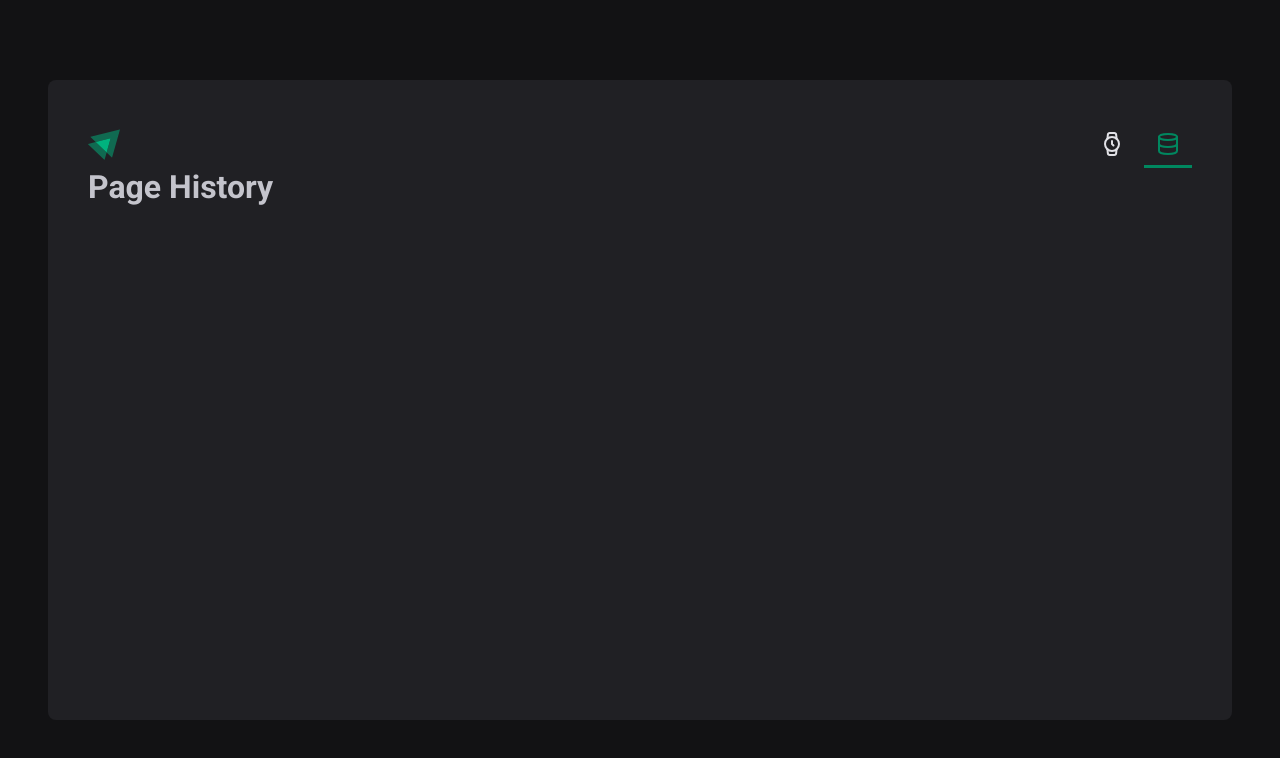
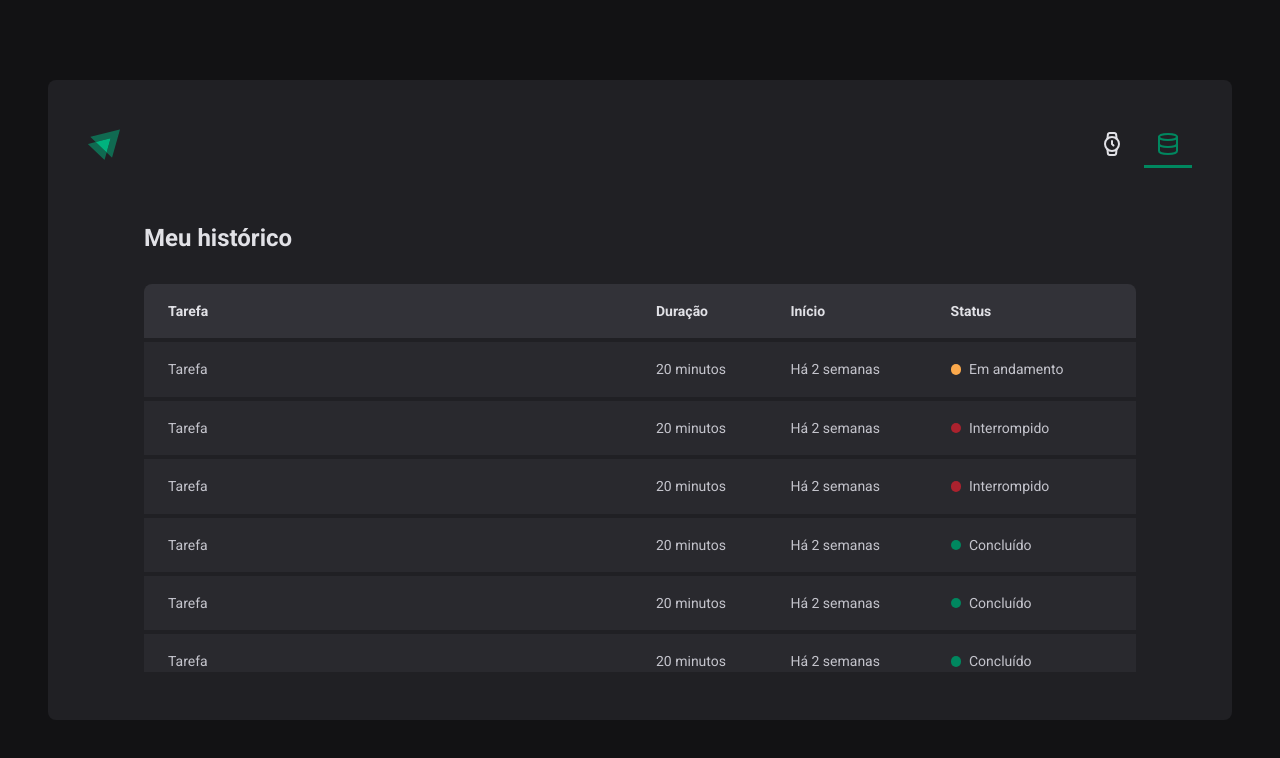
Before and after one commit to adairjuneoaf/prisma-timer, a React (Vite) app: page /history in a window 1280 px wide. Shown: the top 758 px of the page. Built offline with nearby package versions, Linux system fonts and the light colour scheme.

Commit message:
Estilizações finalizadas na página de history.

```diff
--- a/index.html
+++ b/index.html
@@ -7,6 +7,8 @@
     <link rel="preconnect" href="https://fonts.gstatic.com" crossorigin />
 
     <meta name="viewport" content="width=device-width, initial-scale=1.0" />
+
+    <link rel="shortcut icon" href="/logo-timer.svg" type="image/svg" sizes="96x96" />
 
     <link
       href="https://fonts.googleapis.com/css2?family=Roboto+Mono:wght@700&family=Roboto:wght@400;700&display=swap"
--- a/src/pages/History.tsx
+++ /dev/null
@@ -1,9 +0,0 @@
-import React from 'react'
-
-export const History: React.FC = () => {
-  return (
-    <>
-      <h1>Page History</h1>
-    </>
-  )
-}
--- /dev/null
+++ b/src/pages/History/index.tsx
@@ -0,0 +1,89 @@
+import React from 'react'
+import { HistoryContainer, HistoryList, Status } from './styles'
+
+export const History: React.FC = () => {
+  return (
+    <HistoryContainer>
+      <h1>Meu histórico</h1>
+
+      <HistoryList>
+        <table>
+          <thead>
+            <tr>
+              <th>Tarefa</th>
+              <th>Duração</th>
+              <th>Início</th>
+              <th>Status</th>
+            </tr>
+          </thead>
+          <tbody>
+            <tr>
+              <td>Tarefa</td>
+              <td>20 minutos</td>
+              <td>Há 2 semanas</td>
+              <td>
+                <Status statusTask='yellow'>Em andamento</Status>
+              </td>
+            </tr>
+            <tr>
+              <td>Tarefa</td>
+              <td>20 minutos</td>
+              <td>Há 2 semanas</td>
+              <td>
+                <Status statusTask='red'>Interrompido</Status>
+              </td>
+            </tr>
+            <tr>
+              <td>Tarefa</td>
+              <td>20 minutos</td>
+              <td>Há 2 semanas</td>
+              <td>
+                <Status statusTask='red'>Interrompido</Status>
+              </td>
+            </tr>
+            <tr>
+              <td>Tarefa</td>
+              <td>20 minutos</td>
+              <td>Há 2 semanas</td>
+              <td>
+                <Status statusTask='green'>Concluído</Status>
+              </td>
+            </tr>
+            <tr>
+              <td>Tarefa</td>
+              <td>20 minutos</td>
+              <td>Há 2 semanas</td>
+              <td>
+                <Status statusTask='green'>Concluído</Status>
+              </td>
+            </tr>
+            <tr>
+              <td>Tarefa</td>
+              <td>20 minutos</td>
+              <td>Há 2 semanas</td>
+              <td>
+                <Status statusTask='green'>Concluído</Status>
+              </td>
+            </tr>
+            <tr>
+              <td>Tarefa</td>
+              <td>20 minutos</td>
+              <td>Há 2 semanas</td>
+              <td>
+                <Status statusTask='green'>Concluído</Status>
+              </td>
+            </tr>
+            <tr>
+              <td>Tarefa</td>
+              <td>20 minutos</td>
+              <td>Há 2 semanas</td>
+              <td>
+                <Status statusTask='red'>Interrompido</Status>
+              </td>
+            </tr>
+          </tbody>
+        </table>
+      </HistoryList>
+    </HistoryContainer>
+  )
+}
--- /dev/null
+++ b/src/pages/History/styles.ts
@@ -0,0 +1,89 @@
+import styled from 'styled-components'
+
+export const HistoryContainer = styled.main`
+  flex: 1;
+  padding: 3.5rem;
+
+  width: 100%;
+  height: 100%;
+
+  display: flex;
+  flex-direction: column;
+
+  h1 {
+    font-size: 1.5rem;
+    color: ${(props) => props.theme['gray-100']};
+  }
+`
+
+export const HistoryList = styled.div`
+  flex: 1;
+  overflow: auto;
+  margin-top: 2rem;
+
+  table {
+    width: 100%;
+    border-collapse: collapse;
+    min-width: 600px;
+
+    th {
+      background-color: ${(props) => props.theme['gray-600']};
+      padding: 1rem;
+      text-align: left;
+      color: ${(props) => props.theme['gray-100']};
+      font-size: 0.875rem;
+      line-height: 1.6;
+
+      &:first-child {
+        border-top-left-radius: 8px;
+        padding-left: 1.5rem;
+      }
+
+      &:last-child {
+        border-top-right-radius: 8px;
+        padding-right: 1.5rem;
+      }
+    }
+
+    td {
+      background-color: ${(props) => props.theme['gray-700']};
+      border-top: 4px solid ${(props) => props.theme['gray-800']};
+      padding: 1rem;
+      font-size: 0.875rem;
+      line-height: 1.6;
+
+      &:first-child {
+        width: 50%;
+        padding-left: 1.5rem;
+      }
+
+      &:last-child {
+        padding-right: 1.5rem;
+      }
+    }
+  }
+`
+
+enum STATUS_COLORS {
+  yellow = 'yellow-500',
+  red = 'red-500',
+  green = 'green-500',
+}
+
+interface StatusProps {
+  statusTask: keyof typeof STATUS_COLORS
+}
+
+export const Status = styled.span<StatusProps>`
+  display: flex;
+  align-items: center;
+  gap: 0.5rem;
+
+  &::before {
+    content: '';
+    width: 0.65rem;
+    height: 0.65rem;
+    border-radius: 50%;
+    background: ${(props) => props.theme[STATUS_COLORS[props.statusTask]]};
+  }
+`
--- a/src/pages/Home/index.tsx
+++ b/src/pages/Home/index.tsx
@@ -22,18 +22,37 @@
             required
             minLength={5}
             placeholder='Dê um nome para essa tarefa'
+            list='taskSuggestions'
           />
+          <datalist id='taskSuggestions'>
+            <option value='Tarefa 01' />
+            <option value='Tarefa option 02' />
+            <option value='Tarefa 002' />
+            <option value='Tarefa opção 0003' />
+            <option value='Nova tarefa 8' />
+            <option value='Tarefa pomofocus' />
+          </datalist>
 
           <label htmlFor='minutesAmount'>durante</label>
           <MinutesAmountInput
             id='minutesAmount'
+            list='minutesOptions'
             type='number'
             placeholder='00'
             required
             min={5}
             max={60}
+            step={5}
             maxLength={2}
           />
+          <datalist id='minutesOptions'>
+            <option value={5} />
+            <option value={15} />
+            <option value={25} />
+            <option value={35} />
+            <option value={45} />
+            <option value={60} />
+          </datalist>
 
           <span>minutos</span>
         </FormContainer>
--- a/src/pages/Home/styles.ts
+++ b/src/pages/Home/styles.ts
@@ -62,10 +62,18 @@
 
 export const TaskInput = styled(BaseInput)`
   flex: 1;
+
+  &::-webkit-calendar-picker-indicator {
+    display: none !important;
+  }
 `
 
 export const MinutesAmountInput = styled(BaseInput)`
   width: 2.5rem;
+
+  &::-webkit-calendar-picker-indicator {
+    display: none !important;
+  }
 `
 
 export const CountdownContainer = styled.div`
```
Also changed, not shown: public/logo-timer.svg (added).
